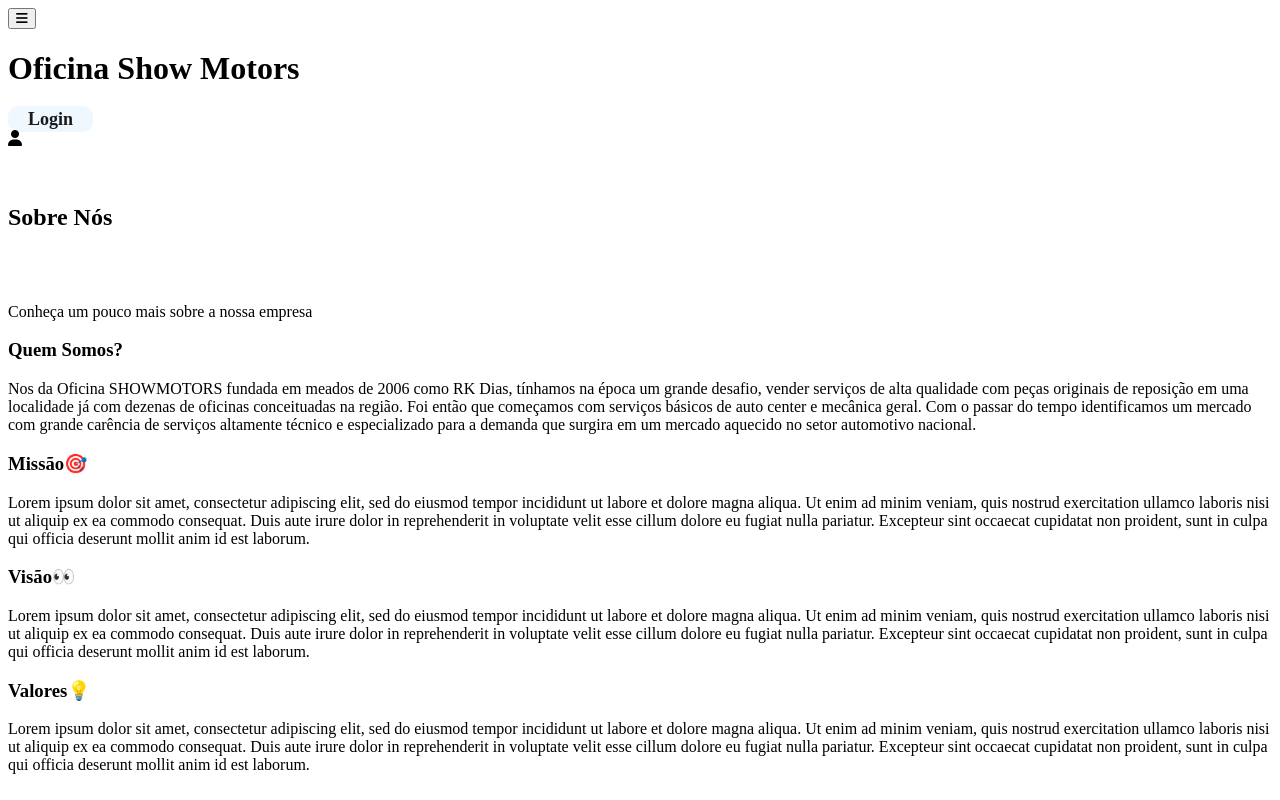
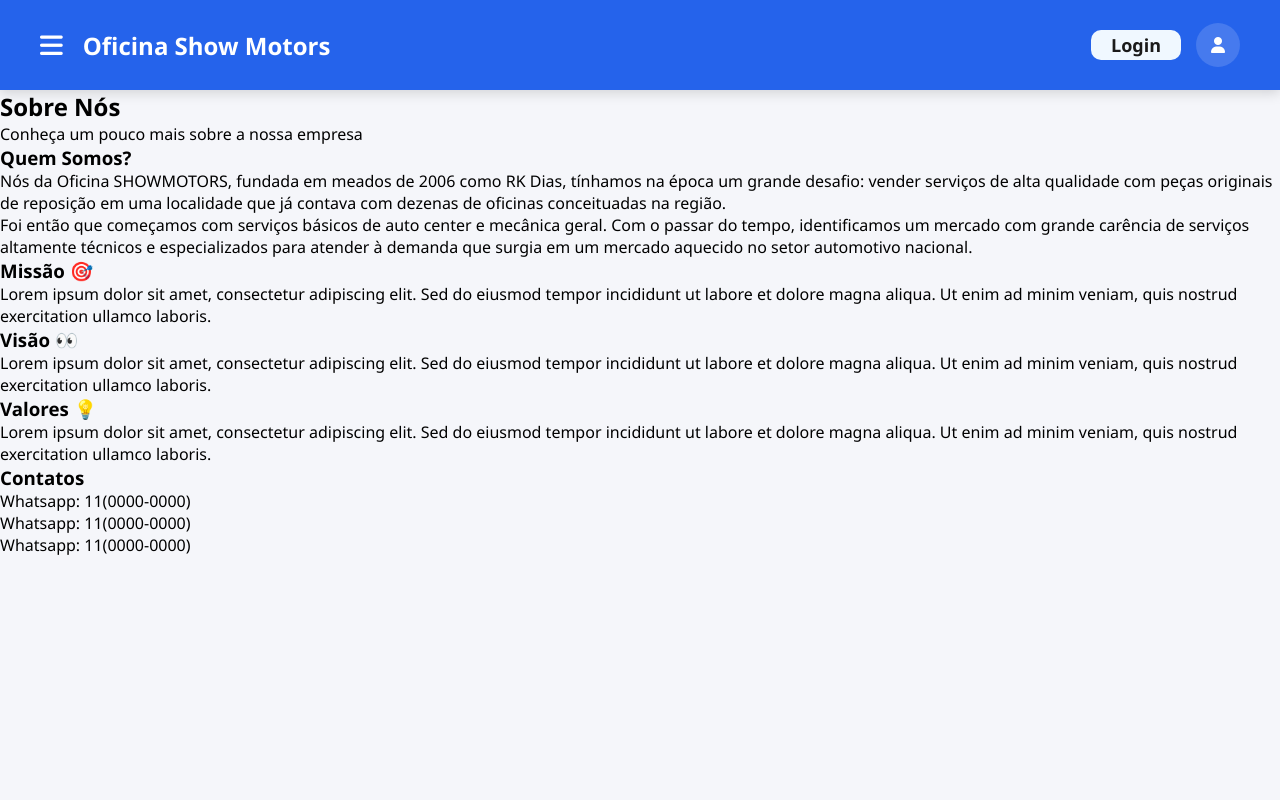
Before and after one commit to MiguelPrezoto/ForceKble, a PHP site: page /sobre.php in a window 1280 px wide. Run offline with PHP 8.4, Linux system fonts and the light colour scheme.

Commit message:
Refactor sobre.php for better structure and styling
Updated the 'sobre.php' file to improve structure and style. Enhanced the content presentation and fixed HTML formatting.

```diff
--- a/Arq/sobre.php
+++ b/Arq/sobre.php
@@ -1,17 +1,20 @@
 <!DOCTYPE html>
 <html lang="pt-BR">
+
 <head>
     <meta charset="UTF-8">
+
     <meta name="viewport" content="width=device-width, initial-scale=1.0">
+
     <title>Oficina Show Motors</title>
-    <link rel="stylesheet" href="estilizacao.css">
+
+    <link rel="stylesheet" href="style.css">
+
     <link rel="stylesheet"
         href="https://cdnjs.cloudflare.com/ajax/libs/font-awesome/6.5.2/css/all.min.css">
-</head>
 
     <style>
-
-.link{
+        .link {
             text-decoration: none;
             color: rgb(26, 26, 26);
             background-color: aliceblue;
@@ -20,54 +23,125 @@
             padding-block: 3px;
             font-weight: bold;
             font-size: large;
+        }
+    </style>
+</head>
 
-}
+<body class="sobre">
 
+    <header class="topo">
 
+        <div class="lado-esquerdo">
 
-</style>
-<body class="sobre">
-    <header class="topo">
-        <div class="lado-esquerdo">
             <button class="botao-menu">
                 <i class="fa-solid fa-bars"></i>
             </button>
 
             <h1 class="titulo">Oficina Show Motors</h1>
+
         </div>
 
         <div class="usuario">
+
             <div>
-
-                <a class="link" href="login.html">Login</a>
-
+                <a class="link" href="login.html">
+                    Login
+                </a>
             </div>
 
             <div class="foto-usuario">
                 <i class="fa-solid fa-user"></i>
             </div>
+
         </div>
+
     </header>
+
+
     <section class="banner">
-       <br><br><h1>Sobre Nós</h1>
-        <br><br>
-        <p> Conheça um pouco mais sobre a nossa empresa</p>
+
+        <h1>Sobre Nós</h1>
+
+        <p>
+            Conheça um pouco mais sobre a nossa empresa
+        </p>
+
     </section>
 
+
+
     <section class="sobre">
-        <h3> Quem Somos? </h3>
-        <p>Nos da Oficina SHOWMOTORS fundada em meados de 2006 como RK Dias, tínhamos na época um grande desafio, vender serviços de alta qualidade com peças originais de reposição em uma localidade já com dezenas de oficinas conceituadas na região. Foi então que começamos com serviços básicos de auto center e mecânica geral. Com o passar do tempo identificamos um mercado com grande carência de serviços altamente técnico e especializado para a demanda que surgira em um mercado aquecido no setor automotivo nacional.</p>
+
+        <h3>Quem Somos?</h3>
+
+        <p>
+            Nós da Oficina SHOWMOTORS, fundada em meados de 2006 como RK Dias,
+            tínhamos na época um grande desafio: vender serviços de alta qualidade
+            com peças originais de reposição em uma localidade que já contava com
+            dezenas de oficinas conceituadas na região.
+        </p>
+
+        <p>
+            Foi então que começamos com serviços básicos de auto center e mecânica
+            geral. Com o passar do tempo, identificamos um mercado com grande
+            carência de serviços altamente técnicos e especializados para atender
+            à demanda que surgia em um mercado aquecido no setor automotivo nacional.
+        </p>
+
     </section>
 
-    <div class="Valores">
+
+
+    <section class="Valores">
+
         <div class="card">
-            <h3>Missão🎯</h3>
-            <p> Lorem ipsum dolor sit amet, consectetur adipiscing elit, sed do eiusmod tempor incididunt ut labore et dolore magna aliqua. Ut enim ad minim veniam, quis nostrud exercitation ullamco laboris nisi ut aliquip ex ea commodo consequat. Duis aute irure dolor in reprehenderit in voluptate velit esse cillum dolore eu fugiat nulla pariatur. Excepteur sint occaecat cupidatat non proident, sunt in culpa qui officia deserunt mollit anim id est laborum.</p>
+
+            <h3>Missão 🎯</h3>
+
+            <p>
+                Lorem ipsum dolor sit amet, consectetur adipiscing elit.
+                Sed do eiusmod tempor incididunt ut labore et dolore magna aliqua.
+                Ut enim ad minim veniam, quis nostrud exercitation ullamco laboris.
+            </p>
+
         </div>
+
+
         <div class="card">
-        <h3>Visão👀 </h3>
-        <p>Lorem ipsum dolor sit amet, consectetur adipiscing elit, sed do eiusmod tempor incididunt ut labore et dolore magna aliqua. Ut enim ad minim veniam, quis nostrud exercitation ullamco laboris nisi ut aliquip ex ea commodo consequat. Duis aute irure dolor in reprehenderit in voluptate velit esse cillum dolore eu fugiat nulla pariatur. Excepteur sint occaecat cupidatat non proident, sunt in culpa qui officia deserunt mollit anim id est laborum.</p>
+
+            <h3>Visão 👀</h3>
+
+            <p>
+                Lorem ipsum dolor sit amet, consectetur adipiscing elit.
+                Sed do eiusmod tempor incididunt ut labore et dolore magna aliqua.
+                Ut enim ad minim veniam, quis nostrud exercitation ullamco laboris.
+            </p>
+
+        </div>
+
+
         <div class="card">
-            <h3>Valores💡</h3>
-            <p>Lorem ipsum dolor sit amet, consectetur adipiscing elit, sed do eiusmod tempor incididunt ut labore et dolore magna aliqua. Ut enim ad minim veniam, quis nostrud exercitation ullamco laboris nisi ut aliquip ex ea commodo consequat. Duis aute irure dolor in reprehenderit in voluptate velit esse cillum dolore eu fugiat nulla pariatur. Excepteur sint occaecat cupidatat non proident, sunt in culpa qui officia deserunt mollit anim id est laborum.</p>
+
+            <h3>Valores 💡</h3>
+
+            <p>
+                Lorem ipsum dolor sit amet, consectetur adipiscing elit.
+                Sed do eiusmod tempor incididunt ut labore et dolore magna aliqua.
+                Ut enim ad minim veniam, quis nostrud exercitation ullamco laboris.
+            </p>
+
+        </div>
+
+    </section>
+
+    <footer class="rodapeSobre">
+        <h3> Contatos </h3>
+        <p> Whatsapp: 11(0000-0000)</p>
+        <p> Whatsapp: 11(0000-0000)</p>
+        <p> Whatsapp: 11(0000-0000)</p>
+    </footer>
+
+
 </body>
+
+</html>
```
Lines whose indentation alone changed are shown as unchanged.
